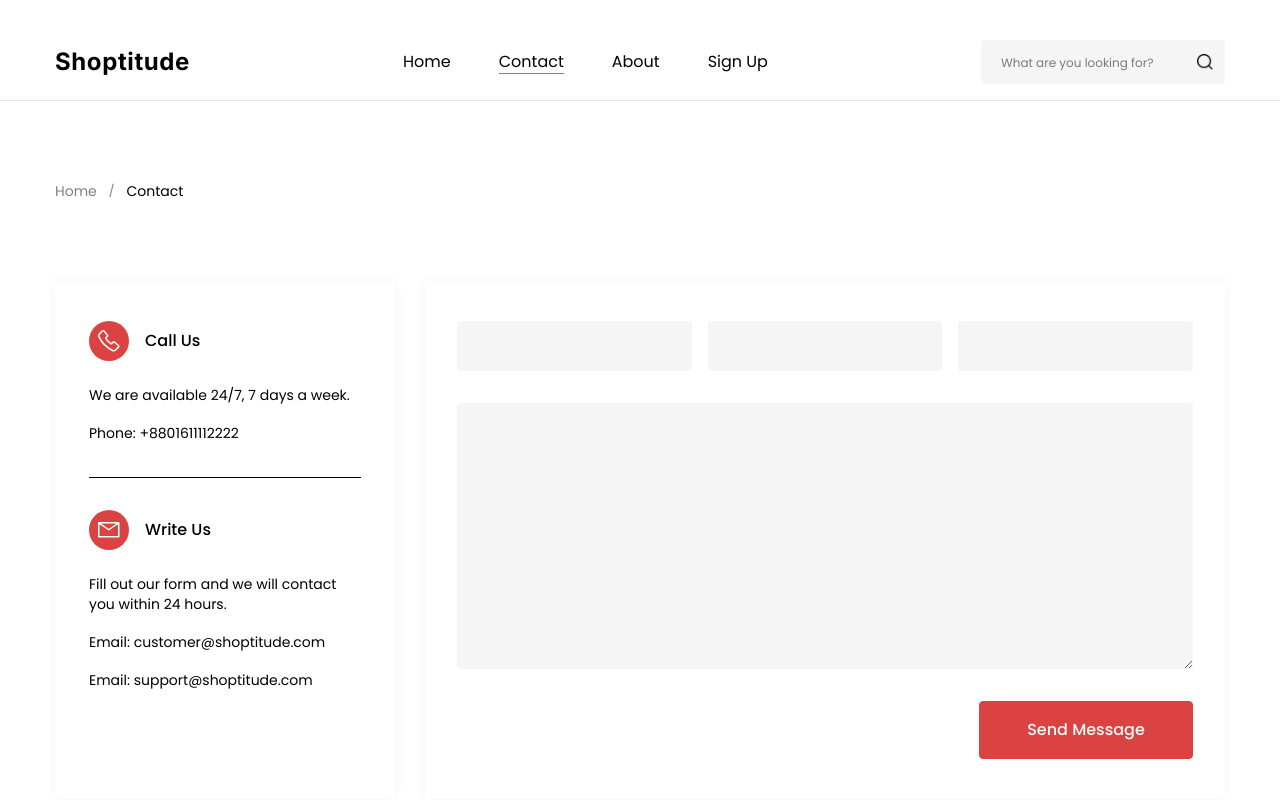
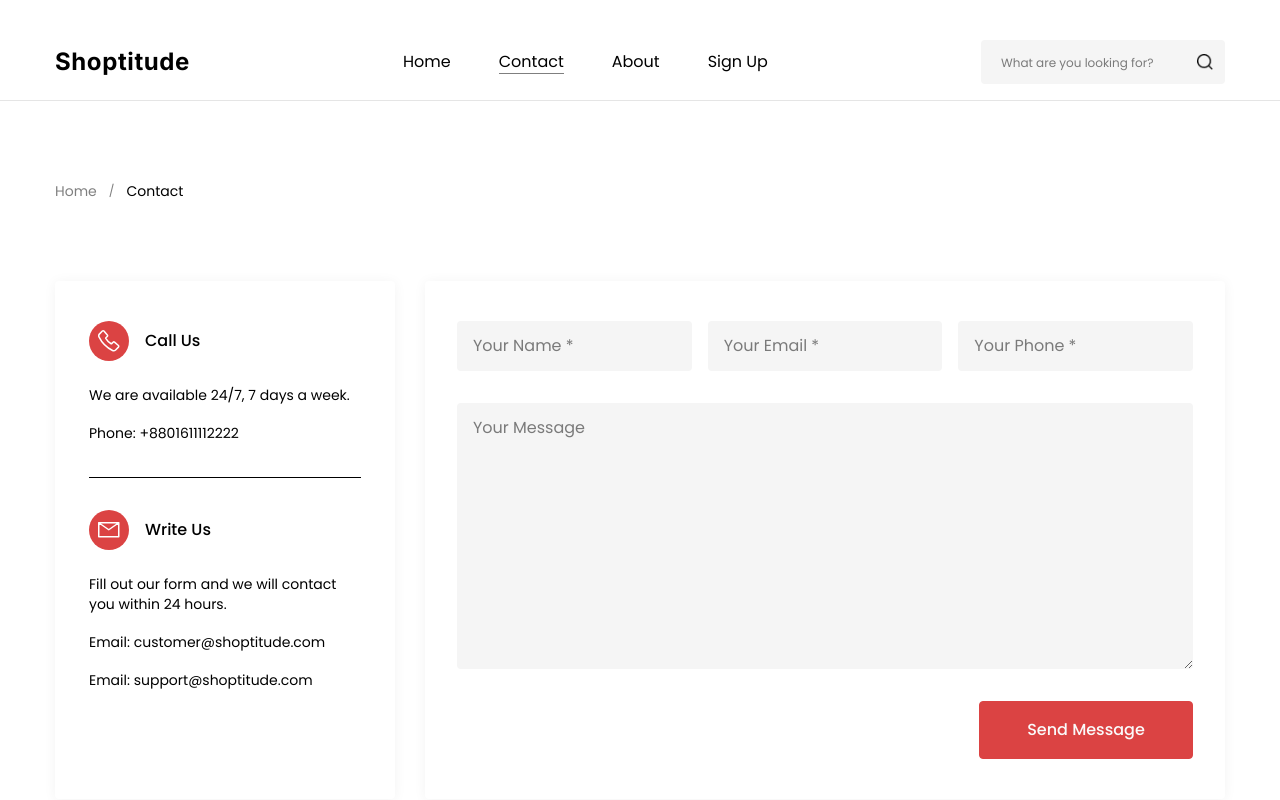
Before and after one commit to RoleyJes/shoptitude, a Vue app: page /contact in a window 1280 px wide. Shown: the top 800 px of the page. Built offline with nearby package versions, Linux system fonts and the light colour scheme.

Commit message:
formfield placeholder

```diff
--- a/src/components/FormField.vue
+++ b/src/components/FormField.vue
@@ -64,6 +64,7 @@ export default {
       :value="modelValue"
       @input="$emit('update:modelValue', $event.target.value)"
       :required="required"
+      :placeholder="placeholder"
     />
   </div>
 </template>
```
